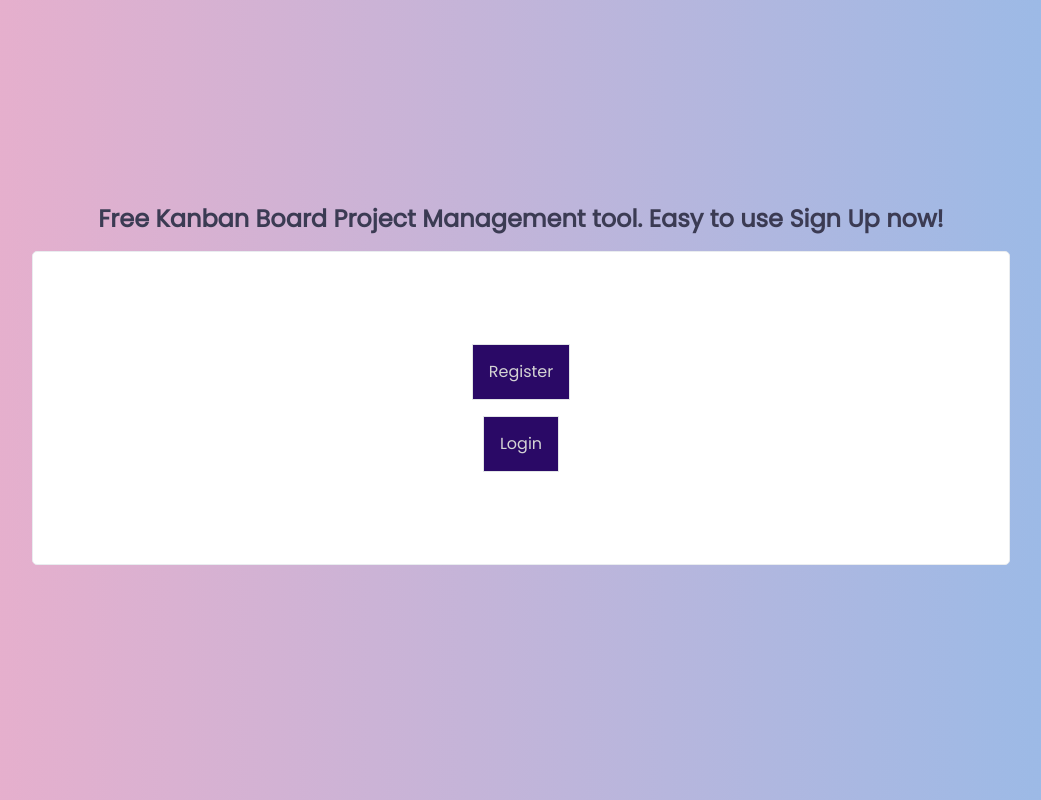
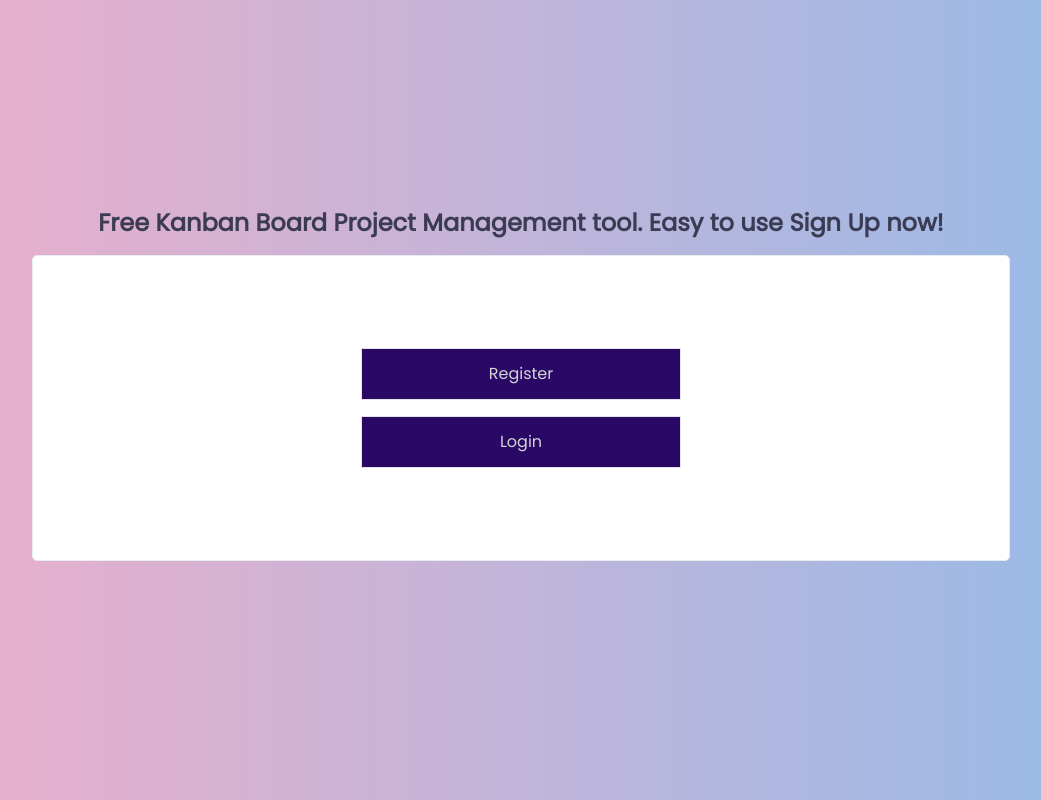
Before and after one commit to MrMakako/trello, a React (Create React App) app: page / in a window 1280 px wide. Shown: the whole page, without its empty margins (119-1160 px from the left). Built offline with nearby package versions, Linux system fonts and the light colour scheme.

Commit message:
Style cahnge in home

```diff
--- a/src/pages/home.jsx
+++ b/src/pages/home.jsx
@@ -10,18 +10,18 @@ function Home() {
         <div className="register">
           <div className="col-1">
             <div id="form" className="flex flex-col">
-              <Link to="./register">
-                <button className="btn">Register</button>
+              <Link className="btn" to="./register">
+                Register
               </Link>
-              <Link to="./login">
-                <button className="btn">Login</button>
+              <Link className="btn" to="./login">
+                Login
               </Link>
             </div>
           </div>
         </div>
       </section>
     </div>
-  );
+  ); //
 }
 
 export default Home;
--- a/src/pages/login.jsx
+++ b/src/pages/login.jsx
@@ -29,8 +29,9 @@ function Login() {
       // guardar el token en localStorage
       localStorage.setItem("accessToken", response.accessToken);
       localStorage.setItem("refreshToken", response.refreshToken);
+      //new java webtoken save
 
-      // redirect al home screen
+      // redirect to home screen
       //history.push(`/?name=${response.name}`);
       // "?name" + variable
     }
--- a/src/pages/requests/board.request.js
+++ b/src/pages/requests/board.request.js
@@ -1,3 +1,3 @@
 import axios from "axios";
 //in case of having any token
-function getBoards() {}
+function getBoards(user) {}
--- a/src/pages/signup_style.css
+++ b/src/pages/signup_style.css
@@ -80,6 +80,7 @@ input,
   color: #d4d4d4;
   font-size: 1em;
   cursor: pointer;
+ text-decoration: none;
 }
 
 .flex {
```
